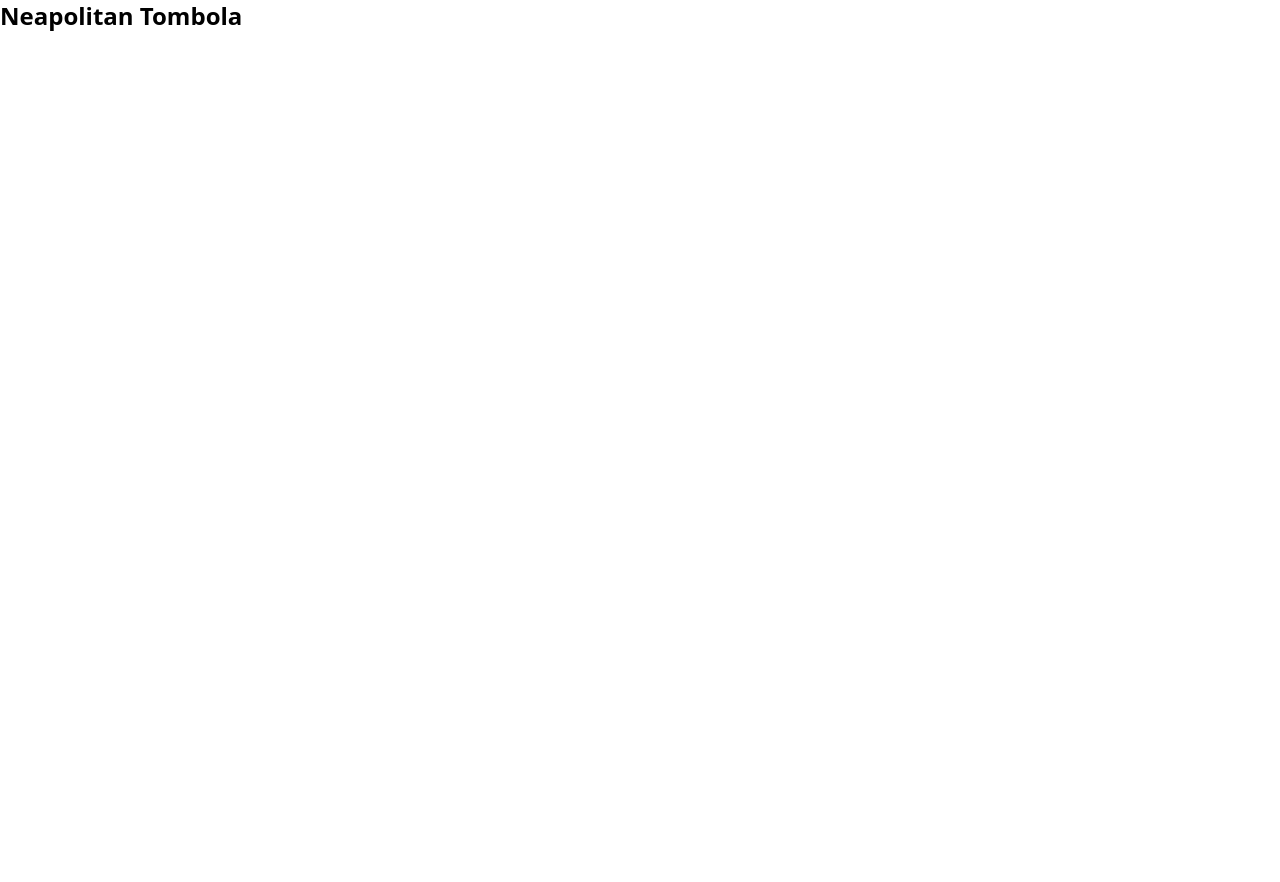
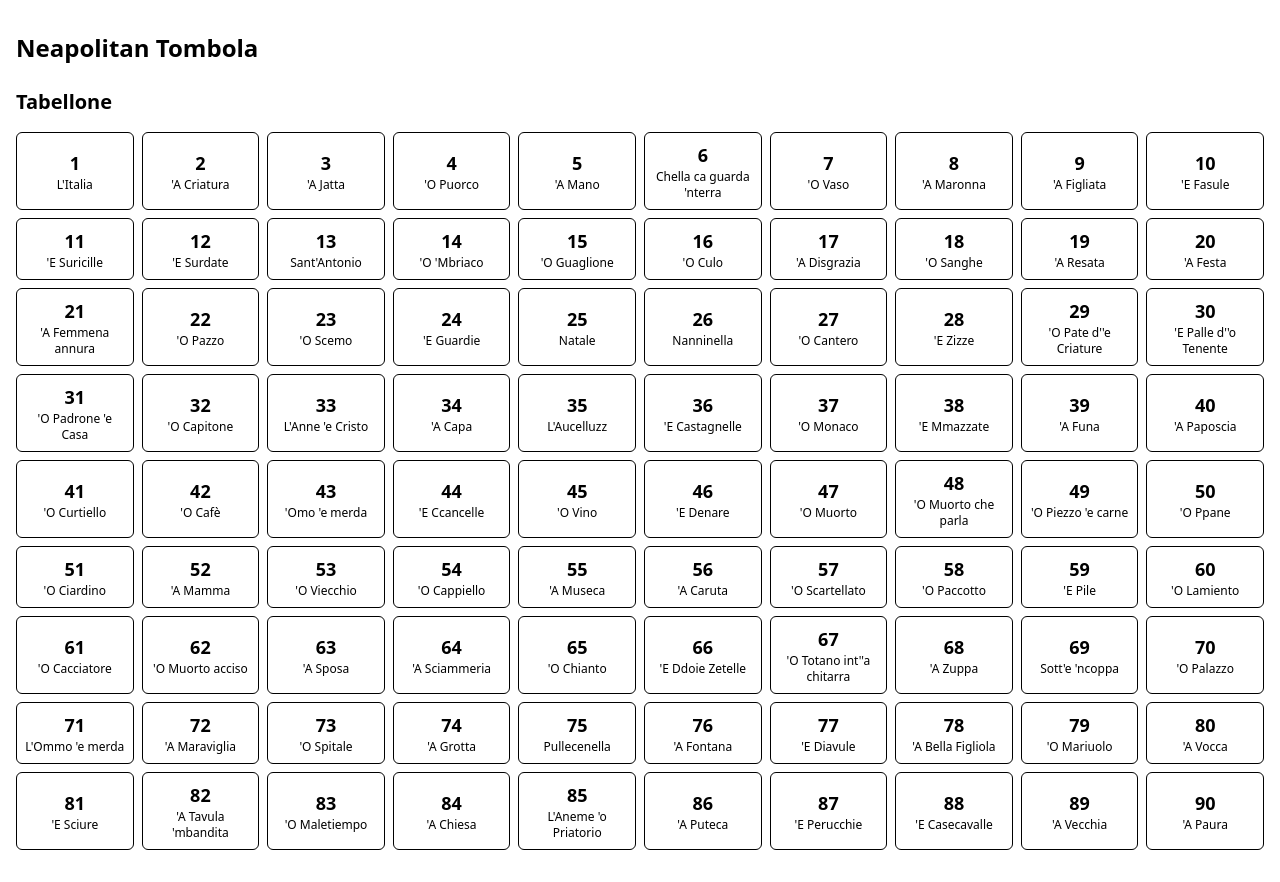
Before and after one commit to floroz/paniere, a React (Vite) app: page / in a window 1280 px wide. Before the commit the page ends 800 px from the top, so only its background shows below. Built offline with nearby package versions, Linux system fonts and the light colour scheme.

Commit message:
feat: add Tabellone component and integrate with App

```diff
--- a/src/App.tsx
+++ b/src/App.tsx
@@ -1,10 +1,15 @@
+
+import Tabellone from './components/Tabellone';
 
 function App() {
+  // For now, we'll use an empty array for drawn numbers
+  const drawnNumbers: number[] = [];
 
   return (
-    <>
-       <h1 className="text-2xl font-bold">Neapolitan Tombola</h1>
-    </>
+    <div className="container mx-auto px-4 py-8">
+      <h1 className="text-2xl font-bold mb-6">Neapolitan Tombola</h1>
+      <Tabellone drawnNumbers={drawnNumbers} />
+    </div>
   )
 }
 
--- /dev/null
+++ b/src/components/Tabellone.tsx
@@ -0,0 +1,37 @@
+import { neapolitanNames } from "../data/neapolitanNames";
+
+interface TabelloneProps {
+  drawnNumbers?: number[];
+}
+
+export default function Tabellone({ drawnNumbers = [] }: TabelloneProps) {
+  // Generate numbers 1-90
+  const numbers = Array.from({ length: 90 }, (_, i) => i + 1);
+
+  return (
+    <div className="w-full">
+      <h2 className="text-xl font-bold mb-4">Tabellone</h2>
+      <div className="grid grid-cols-5 md:grid-cols-9 lg:grid-cols-10 gap-2">
+        {numbers.map((number) => {
+          const isDrawn = drawnNumbers.includes(number);
+          return (
+            <div
+              key={number}
+              className={`
+                p-2 border rounded-md flex flex-col items-center justify-center
+                ${isDrawn ? 'bg-amber-100 dark:bg-amber-900' : 'bg-white dark:bg-gray-800'}
+              `}
+            >
+              <span className={`text-lg font-bold ${isDrawn ? 'text-amber-800 dark:text-amber-200' : ''}`}>
+                {number}
+              </span>
+              <span className="text-xs text-center">
+                {neapolitanNames[number]}
+              </span>
+            </div>
+          );
+        })}
+      </div>
+    </div>
+  );
+}
```
